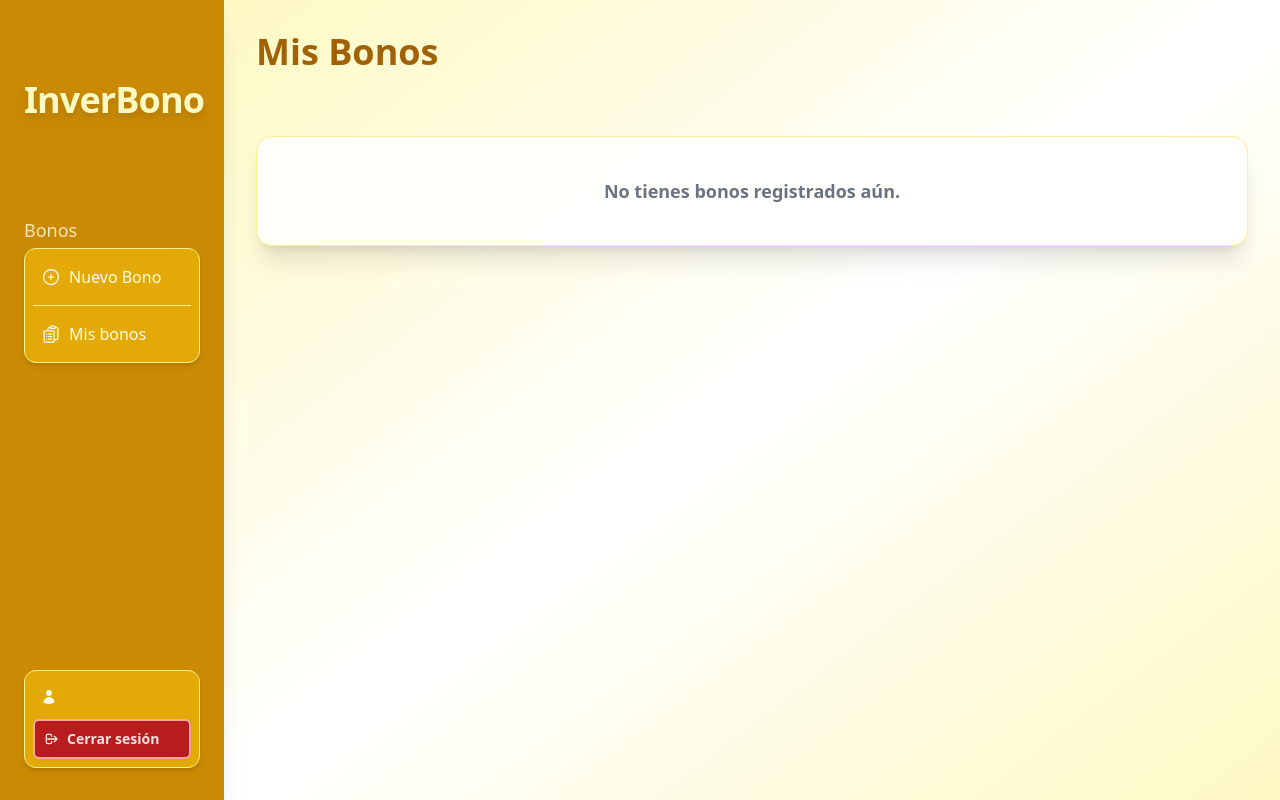
After one commit to Finanzas-3438/InverBonoFinanzas, a Django app: page /bonds/list/ in a window 1280 px wide. The commit adds this page. Run offline with Django 3.2, Linux system fonts and the light colour scheme; data that the repository does not hold is empty; some libraries are stand-ins or nearby versions.

Commit message:
feat: add bond lists

```diff
--- /dev/null
+++ b/InverBono/bonds/templates/list.html
@@ -0,0 +1,80 @@
+{% extends "base.html" %}
+{% block title %}Listado de bonos{% endblock %}
+
+{% block content %}
+{% include "_sidebar.html" %}
+
+<main class="ml-56 min-h-screen p-8 bg-gradient-to-br from-yellow-100 via-white to-yellow-100">
+  <div class="max-w-6xl mx-auto">
+    <h2 class="text-4xl font-extrabold text-yellow-700 mb-8">Mis Bonos</h2>
+
+    {% if bonds and bonds|length > 0 %}
+
+    <div class="grid grid-cols-1 sm:grid-cols-2 lg:grid-cols-3 gap-10">
+
+      {% for bond in bonds %}
+
+      <div class="relative bg-white/90 border border-yellow-200 rounded-2xl shadow-lg hover:shadow-xl p-5 flex flex-col gap-2 transition duration-150 hover:scale-105">
+
+        <div class="flex items-center gap-3 mb-2">
+          <span class="bg-yellow-500 text-white text-lg font-bold rounded-full w-9 h-9 flex items-center justify-center shadow">{{ forloop.counter }}</span>
+          <h3 class="text-xl font-bold text-yellow-700 truncate flex-1">{{ bond.name }}</h3>
+          <span class="bg-yellow-100 text-yellow-700 text-xs font-semibold px-2 py-1 rounded-md">{{ bond.get_coupon_frequency_display }}</span>
+        </div>
+
+        <div class="flex flex-col gap-1 text-gray-700 text-base mt-2">
+            <div class="flex items-center gap-2">
+                <svg xmlns="http://www.w3.org/2000/svg" fill="none" viewBox="0 0 24 24" stroke-width="1.5" stroke="currentColor" class="size-5 text-yellow-700">
+                    <path stroke-linecap="round" stroke-linejoin="round" d="M12 6v12m-3-2.818.879.659c1.171.879 3.07.879 4.242 0 1.172-.879 1.172-2.303 0-3.182C13.536 12.219 12.768 12 12 12c-.725 0-1.45-.22-2.003-.659-1.106-.879-1.106-2.303 0-3.182s2.9-.879 4.006 0l.415.33M21 12a9 9 0 1 1-18 0 9 9 0 0 1 18 0Z" />
+                </svg>
+                <span class="text-lg font-bold text-yellow-600">S/ {{ bond.commercial_value|floatformat:2 }}</span>
+                <span class="text-xs text-gray-500 ml-1">Comercial</span>
+            </div>
+
+            <div class="flex items-center gap-2">
+                <svg xmlns="http://www.w3.org/2000/svg" fill="none" viewBox="0 0 24 24" stroke-width="1.5" stroke="currentColor" class="size-5 text-gray-700">
+                <path stroke-linecap="round" stroke-linejoin="round" d="M2.25 18.75a60.07 60.07 0 0 1 15.797 2.101c.727.198 1.453-.342 1.453-1.096V18.75M3.75 4.5v.75A.75.75 0 0 1 3 6h-.75m0 0v-.375c0-.621.504-1.125 1.125-1.125H20.25M2.25 6v9m18-10.5v.75c0 .414.336.75.75.75h.75m-1.5-1.5h.375c.621 0 1.125.504 1.125 1.125v9.75c0 .621-.504 1.125-1.125 1.125h-.375m1.5-1.5H21a.75.75 0 0 0-.75.75v.75m0 0H3.75m0 0h-.375a1.125 1.125 0 0 1-1.125-1.125V15m1.5 1.5v-.75A.75.75 0 0 0 3 15h-.75M15 10.5a3 3 0 1 1-6 0 3 3 0 0 1 6 0Zm3 0h.008v.008H18V10.5Zm-12 0h.008v.008H6V10.5Z" />
+                </svg>
+                <span class="font-semibold text-green-900">S/ {{ bond.nominal_value|floatformat:2 }}</span>
+                <span class="text-xs text-gray-500 ml-1">Nominal</span>
+            </div>
+
+            <div class="flex items-center gap-2">
+                <svg xmlns="http://www.w3.org/2000/svg" viewBox="0 0 24 24" fill="currentColor" class="size-5 text-yellow-800">
+                    <path d="M18.375 2.25c-1.035 0-1.875.84-1.875 1.875v15.75c0 1.035.84 1.875 1.875 1.875h.75c1.035 0 1.875-.84 1.875-1.875V4.125c0-1.036-.84-1.875-1.875-1.875h-.75ZM9.75 8.625c0-1.036.84-1.875 1.875-1.875h.75c1.036 0 1.875.84 1.875 1.875v11.25c0 1.035-.84 1.875-1.875 1.875h-.75a1.875 1.875 0 0 1-1.875-1.875V8.625ZM3 13.125c0-1.036.84-1.875 1.875-1.875h.75c1.036 0 1.875.84 1.875 1.875v6.75c0 1.035-.84 1.875-1.875 1.875h-.75A1.875 1.875 0 0 1 3 19.875v-6.75Z" />
+                </svg>
+                <span class="font-semibold text-yellow-700">{{ bond.interest_rate|floatformat:2 }}%</span>
+                <span class="text-xs text-gray-500 ml-1">Tasa</span>
+            </div>
+
+            <div class="flex items-center gap-2">
+                <svg xmlns="http://www.w3.org/2000/svg" fill="none" viewBox="0 0 24 24" stroke-width="1.5" stroke="currentColor" class="size-5 text-gray-700">
+                    <path stroke-linecap="round" stroke-linejoin="round" d="M6.75 3v2.25M17.25 3v2.25M3 18.75V7.5a2.25 2.25 0 0 1 2.25-2.25h13.5A2.25 2.25 0 0 1 21 7.5v11.25m-18 0A2.25 2.25 0 0 0 5.25 21h13.5A2.25 2.25 0 0 0 21 18.75m-18 0v-7.5A2.25 2.25 0 0 1 5.25 9h13.5A2.25 2.25 0 0 1 21 11.25v7.5m-9-6h.008v.008H12v-.008ZM12 15h.008v.008H12V15Zm0 2.25h.008v.008H12v-.008ZM9.75 15h.008v.008H9.75V15Zm0 2.25h.008v.008H9.75v-.008ZM7.5 15h.008v.008H7.5V15Zm0 2.25h.008v.008H7.5v-.008Zm6.75-4.5h.008v.008h-.008v-.008Zm0 2.25h.008v.008h-.008V15Zm0 2.25h.008v.008h-.008v-.008Zm2.25-4.5h.008v.008H16.5v-.008Zm0 2.25h.008v.008H16.5V15Z" />
+                </svg>
+                <span class="font-semibold">{{ bond.issue_date|date:'d/m/Y' }}</span>
+                <span class="text-xs text-gray-500 ml-1">Emisión</span>
+            </div>
+
+        </div>
+        <div class="flex gap-2 mt-4 justify-end font-semibold text-sm">
+            {% comment %} delete button {% endcomment %}
+            <button class="mr-auto px-3 py-1.5 rounded-lg bg-red-100 hover:bg-red-200 text-red-600 shadow transition flex items-center gap-1" title="Eliminar">
+                <svg xmlns="http://www.w3.org/2000/svg" fill="none" viewBox="0 0 24 24" stroke-width="1.5" stroke="currentColor" class="size-4">
+                    <path stroke-linecap="round" stroke-linejoin="round" d="m14.74 9-.346 9m-4.788 0L9.26 9m9.968-3.21c.342.052.682.107 1.022.166m-1.022-.165L18.16 19.673a2.25 2.25 0 0 1-2.244 2.077H8.084a2.25 2.25 0 0 1-2.244-2.077L4.772 5.79m14.456 0a48.108 48.108 0 0 0-3.478-.397m-12 .562c.34-.059.68-.114 1.022-.165m0 0a48.11 48.11 0 0 1 3.478-.397m7.5 0v-.916c0-1.18-.91-2.164-2.09-2.201a51.964 51.964 0 0 0-3.32 0c-1.18.037-2.09 1.022-2.09 2.201v.916m7.5 0a48.667 48.667 0 0 0-7.5 0" />
+                </svg>
+            </button>
+            {% comment %} action button {% endcomment %}
+          <a href="" class="px-4 py-1.5 rounded-lg bg-yellow-500 hover:bg-yellow-600 text-white shadow transition">Ver detalle</a>
+          <a href="" class="px-4 py-1.5 rounded-lg bg-gray-200 hover:bg-gray-300 text-gray-700 shadow transition">Editar</a>
+        </div>
+      </div>
+      {% endfor %}
+    </div>
+    {% else %}
+      <div class="bg-white/90 border border-yellow-200 rounded-2xl shadow-xl p-10 text-center text-gray-500 text-lg font-semibold mt-16">
+        No tienes bonos registrados aún.
+      </div>
+    {% endif %}
+  </div>
+</main>
+{% endblock %}
--- a/InverBono/bonds/urls.py
+++ b/InverBono/bonds/urls.py
@@ -5,4 +5,5 @@ app_name = 'bonds'
 
 urlpatterns = [
     path('create-bond/', views.create_bond_view, name='create_bond'),
+    path('list/', views.list_bonds_view, name='list_bonds'),
 ]
--- a/InverBono/bonds/views.py
+++ b/InverBono/bonds/views.py
@@ -35,3 +35,32 @@ def create_bond_view(request):
         except Exception as e:
             return render(request, 'create-bond.html', {'error': str(e)})
     return render(request, 'create-bond.html')
+
+def list_bonds_view(request):
+    db_error = False
+    try:
+        bonds = list(Bond.objects.all().order_by('-issue_date'))
+    except Exception:
+        db_error = True
+        from collections import namedtuple
+        BondMock = namedtuple('Bond', ['name', 'nominal_value', 'commercial_value', 'interest_rate', 'issue_date', 'get_coupon_frequency_display'])
+        import datetime
+        bonds = [
+            BondMock(
+                name='Bono Demo 1',
+                nominal_value=1000,
+                commercial_value=950,
+                interest_rate=5.5,
+                issue_date=datetime.date(2024, 6, 1),
+                get_coupon_frequency_display='Mensual',
+            ),
+            BondMock(
+                name='Bono Demo 2',
+                nominal_value=2000,
+                commercial_value=1800,
+                interest_rate=6.0,
+                issue_date=datetime.date(2024, 5, 15),
+                get_coupon_frequency_display='Trimestral',
+            ),
+        ]
+    return render(request, 'list.html', {'bonds': bonds, 'db_error': db_error})
--- a/InverBono/templates/_sidebar.html
+++ b/InverBono/templates/_sidebar.html
@@ -20,7 +20,7 @@
             <p class="font-medium">Nuevo Bono</p>
           </a>
           <hr class="border-t border-yellow-200 w-full">
-          <a href="#" class="flex gap-2 items-center rounded-md p-2 transition-colors hover:bg-yellow-600" title="Ver tus bonos registrados">
+          <a href="{% url 'bonds:list_bonds' %}" class="flex gap-2 items-center rounded-md p-2 transition-colors hover:bg-yellow-600" title="Ver tus bonos registrados">
             <!-- doc icon -->
             <svg xmlns="http://www.w3.org/2000/svg" fill="none" viewBox="0 0 24 24" stroke-width="1.5"
               stroke="currentColor" class="size-5 text-yellow-50">
--- a/InverBono/templates/base.html
+++ b/InverBono/templates/base.html
@@ -3,8 +3,9 @@
 <html lang="es">
 <head>
   <meta charset="UTF-8">
-  <title>{% block title %}InverBono{% endblock %}</title>
+  <title>InverBono | {% block title %}{% endblock %}</title>
   <script src="https://cdn.tailwindcss.com"></script>
+  <link rel="icon" type="image/png" href="{% static 'moneda-digital.png' %}">
   <link rel="stylesheet" href="{% static 'css/output.css' %}">
 </head>
 <body class="bg-gray-100">
```
Also changed, not shown: InverBono/static/moneda-digital.png (added).
